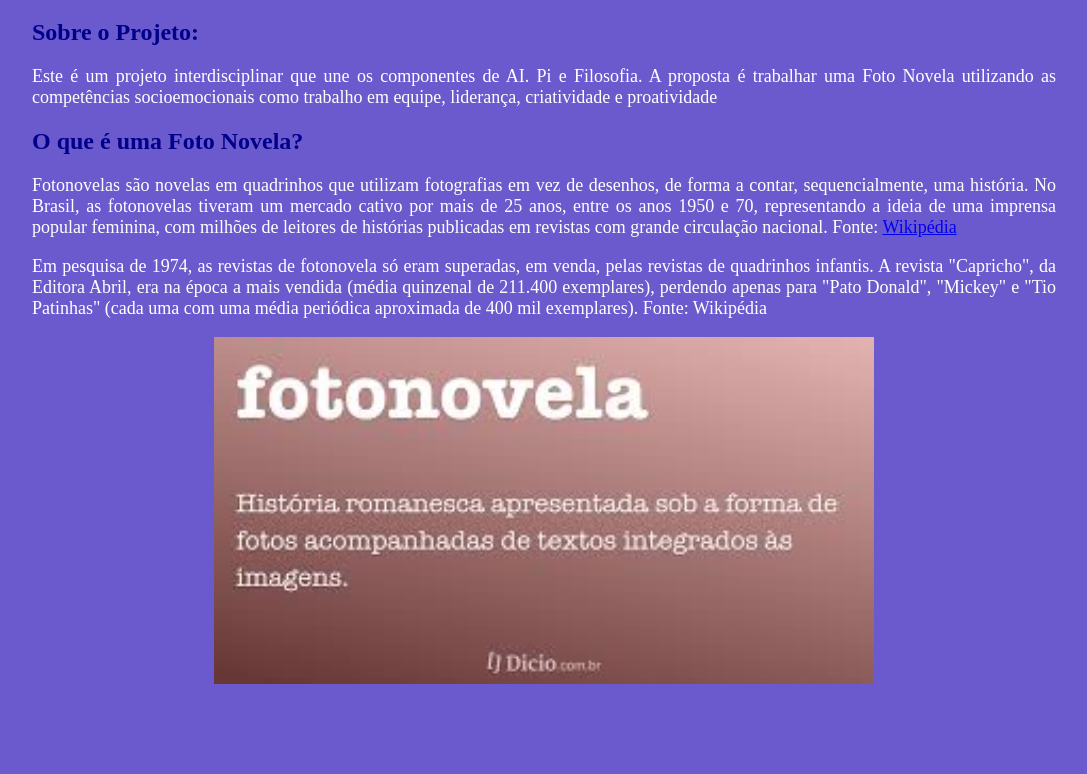
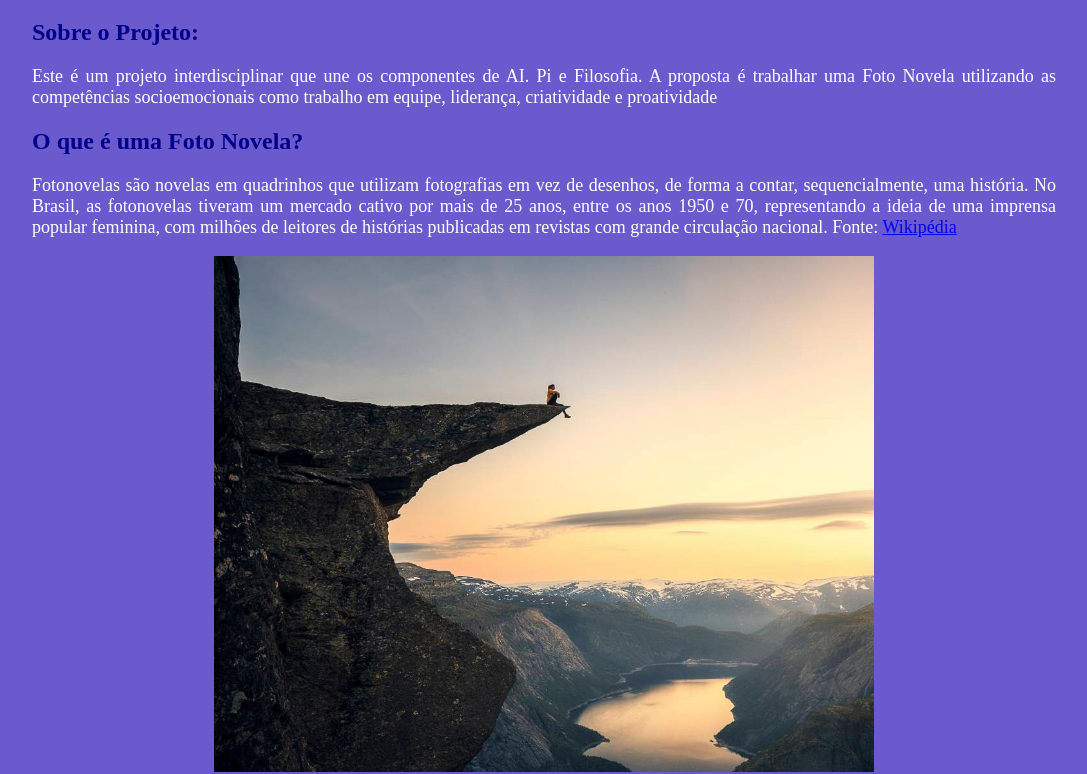
Before and after one commit to JessyJonesz/Foto-Novela, a plain HTML site: page index.html in a window 1280 px wide. Shown: the part 61-835 px from the top of the page, without its empty margins (96-1183 px from the left). Before the commit the page ends 800 px from the top, so only its background shows below. Drawn offline with Linux system fonts and the light colour scheme.

Commit message:
Add files via upload

```diff
--- a/css/estilo.css
+++ b/css/estilo.css
@@ -30,3 +30,11 @@ width: 70%;
 figure{
 text-align: center;
 }
+
+img{
+width: 70%;
+}
+
+figure{
+text-align: center;
+}
--- a/index.html
+++ b/index.html
@@ -19,6 +19,12 @@
 	<h2>O que é uma Foto Novela?</h2>
 <p>Fotonovelas são novelas em quadrinhos que utilizam fotografias em vez de desenhos, de forma a contar, sequencialmente, uma história.
 No Brasil, as fotonovelas tiveram um mercado cativo por mais de 25 anos, entre os anos 1950 e 70, representando a ideia de uma imprensa popular feminina, com milhões de leitores de histórias publicadas em revistas com grande circulação nacional. Fonte: <a href="https://pt.wikipedia.org/wiki/Fotonovela"> Wikipédia</a> </p>
+
+
+<figure>
+	<img src="img/pico.jpg">
+
+
 <p>Em pesquisa de 1974, as revistas de fotonovela só eram superadas, em venda, pelas revistas de quadrinhos infantis. A revista "Capricho", da Editora Abril, era na época a mais vendida (média quinzenal de 211.400 exemplares), perdendo apenas para "Pato Donald", "Mickey" e "Tio Patinhas" (cada uma com uma média periódica aproximada de 400 mil exemplares). Fonte: Wikipédia</p>
 
 <figure>
```
